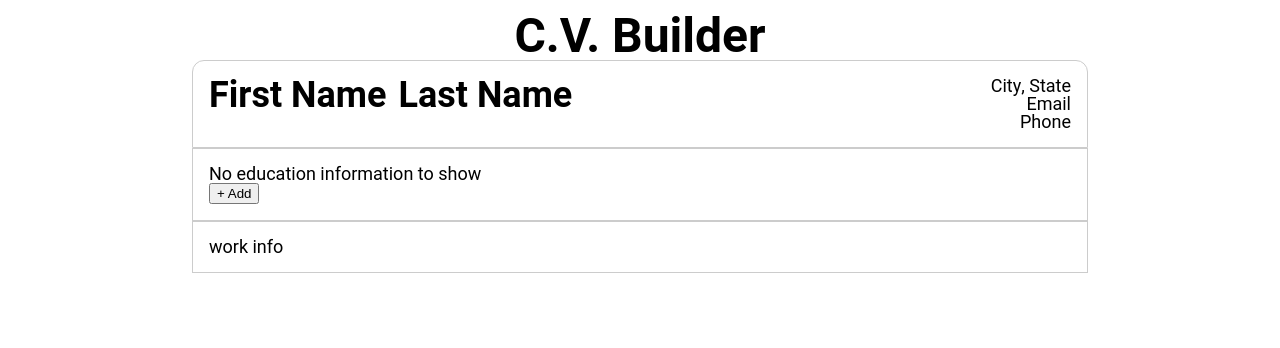
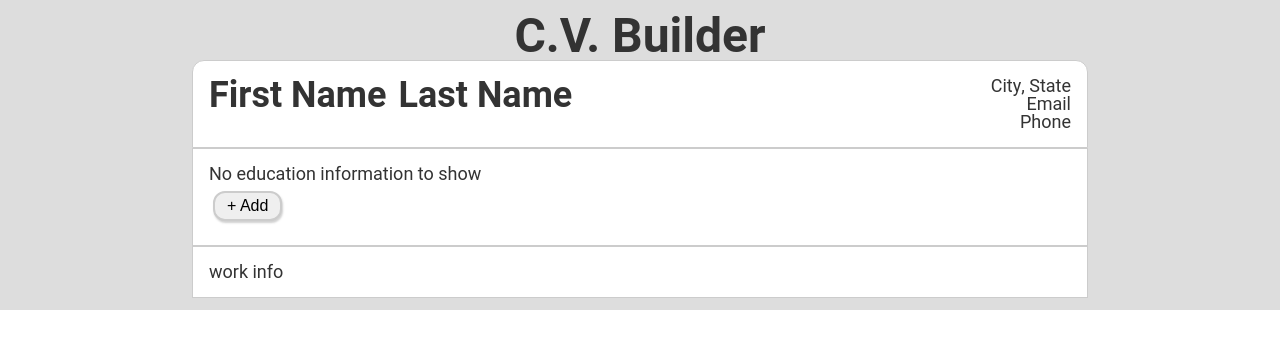
Before and after one commit to apmwebdev/odin-react-cv-project, a React (Create React App) app: page / in a window 1280 px wide. Shown: the top 348 px of the page. Built offline with nearby package versions, Linux system fonts and the light colour scheme; a web font is replaced by a local one.

Commit message:
Add basic button styling

```diff
--- a/src/styles/App.css
+++ b/src/styles/App.css
@@ -31,6 +31,7 @@ h6 {
     padding: 12px;
     display: grid;
     justify-content: center;
+    background-color: #ddd;
 }
 
 .App > main {
@@ -40,6 +41,7 @@ h6 {
 .BasicInfo, .EducationInfo, .WorkInfo {
     border: 1px solid #ccc;
     padding: var(--pad);
+    background-color: white;
 }
 
 .BasicInfo {
--- a/src/styles/UtilityStyles.css
+++ b/src/styles/UtilityStyles.css
@@ -68,10 +68,20 @@ h1, h2, h3, h4, h5, h6 {
 
 body {
     font-family: 'Roboto', sans-serif;
+    color: #333;
 }
 
 input {
     font-size: 16px;
+}
+
+button {
+    font-size: 16px;
+    border-radius: 12px;
+    padding: 4px 12px;
+    border: 2px solid #ccc;
+    box-shadow: 1px 2px 2px hsla(0, 0%, 40%, 30%);
+    margin: 8px 4px;
 }
 
 /* Utility classes */
```
